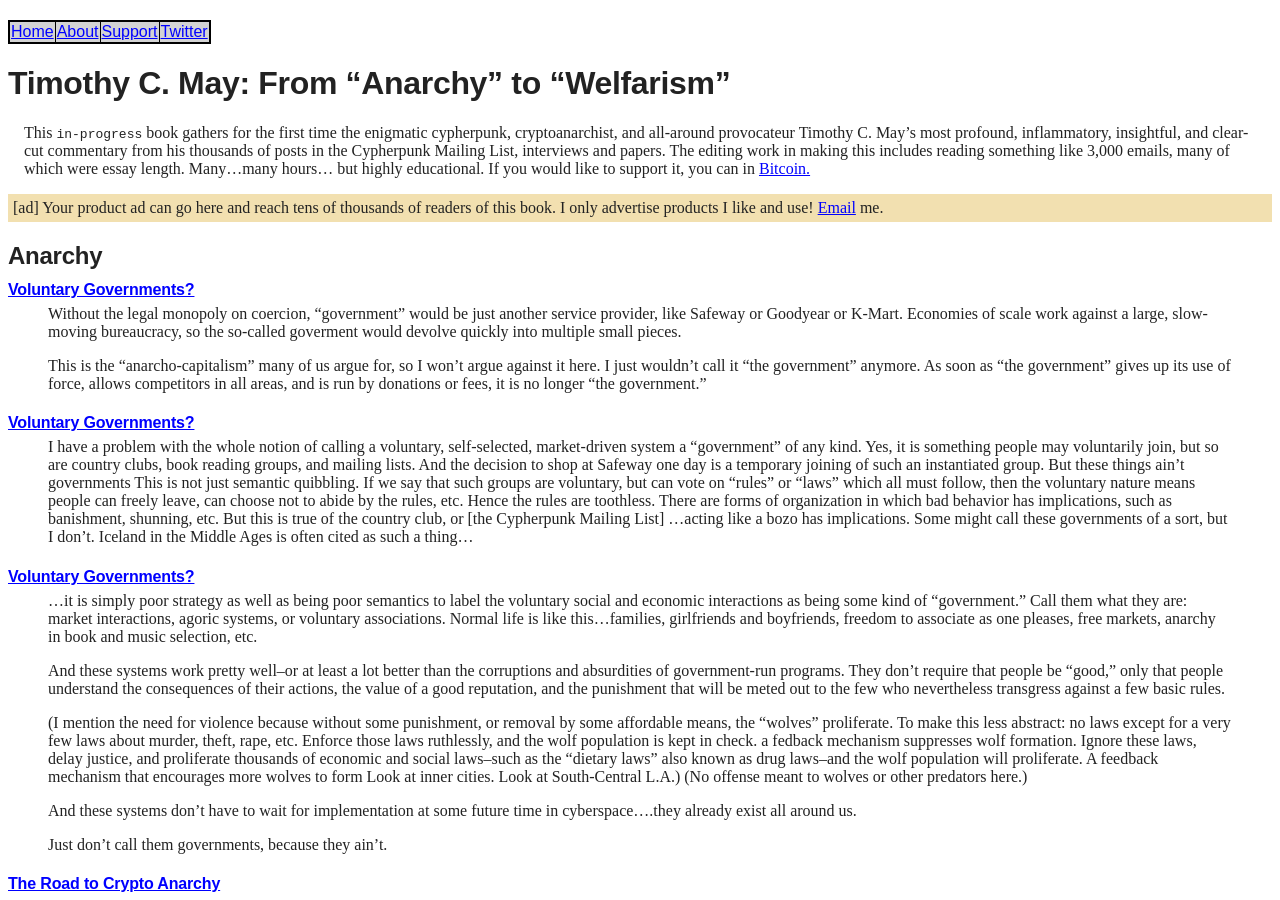
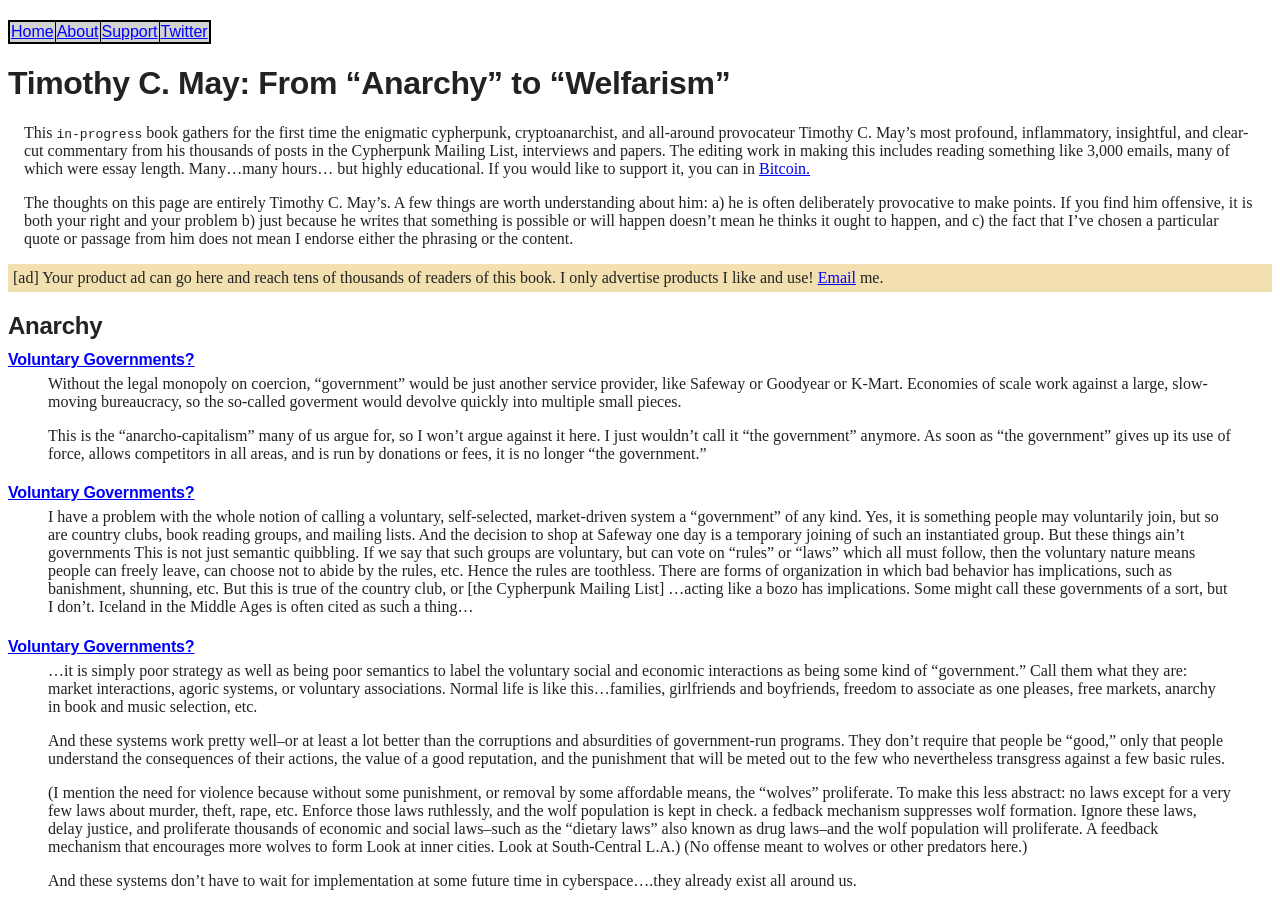
Before and after one commit to wakgill/deryk, a Jekyll site: the page built from tcm.md, in a window 1280 px wide and 900 px high. Built offline with Jekyll 4.4.1, drawn with Linux system fonts in a browser that asks for light colours.

Commit message:
Update tcm.md

```diff
--- a/tcm.md
+++ b/tcm.md
@@ -7,6 +7,8 @@
 # Timothy C. May: From "Anarchy" to "Welfarism"
 
 This <code>in-progress</code> book gathers for the first time the enigmatic cypherpunk, cryptoanarchist, and all-around provocateur Timothy C. May’s most profound, inflammatory, insightful, and clear-cut commentary from his thousands of posts in the Cypherpunk Mailing List, interviews and papers. The editing work in making this includes reading something like 3,000 emails, many of which were essay length. Many...many hours... but highly educational. If you would like to support it, you can in [Bitcoin.](/deryk/support)
+
+The thoughts on this page are entirely Timothy C. May's. A few things are worth understanding about him: a) he is often deliberately provocative to make points. If you find him offensive, it is both your right and your problem b) just because he writes that something is possible or will happen doesn't mean he thinks it ought to happen, and c) the fact that I've chosen a particular quote or passage from him does not mean I endorse either the phrasing or the content.
 
 <div style="margin-bottom:15px;background: #f2e0b0;padding: 5px;">
 [ad] Your product ad can go here and reach tens of thousands of readers of this book. I only advertise products I like and use! <a href="https://wakgill.github.io/deryk/#contact">Email</a> me.
```
